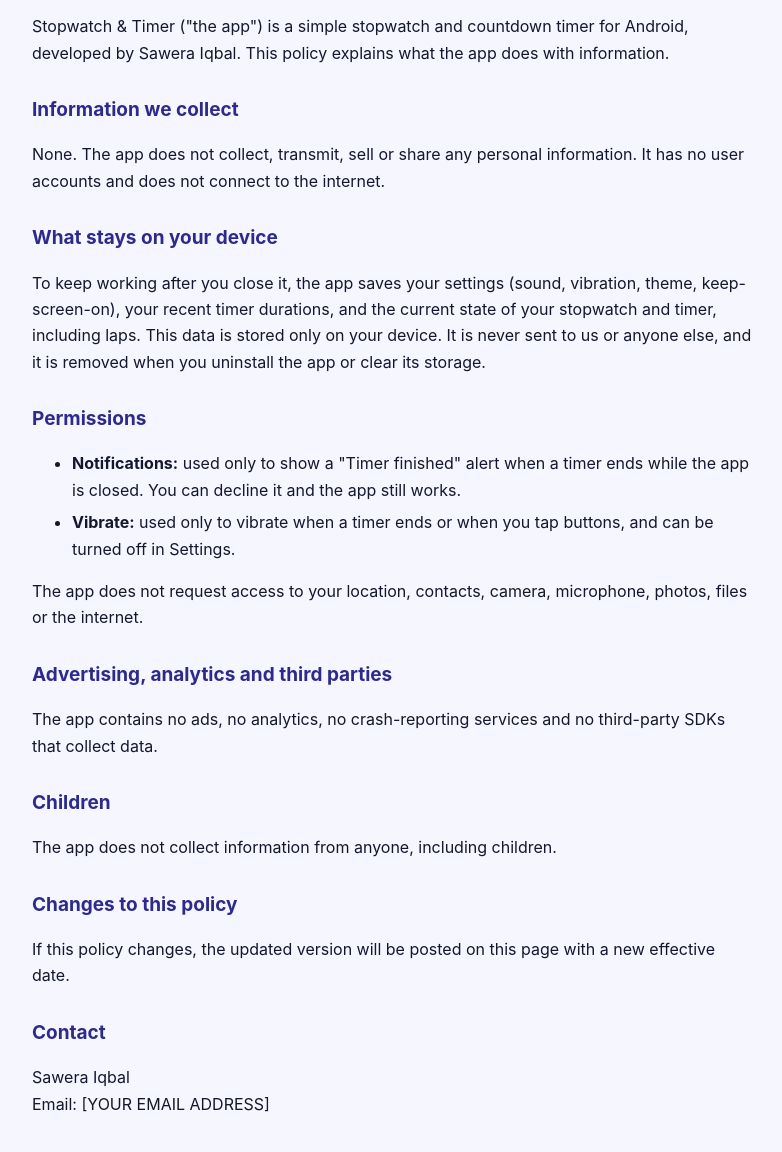
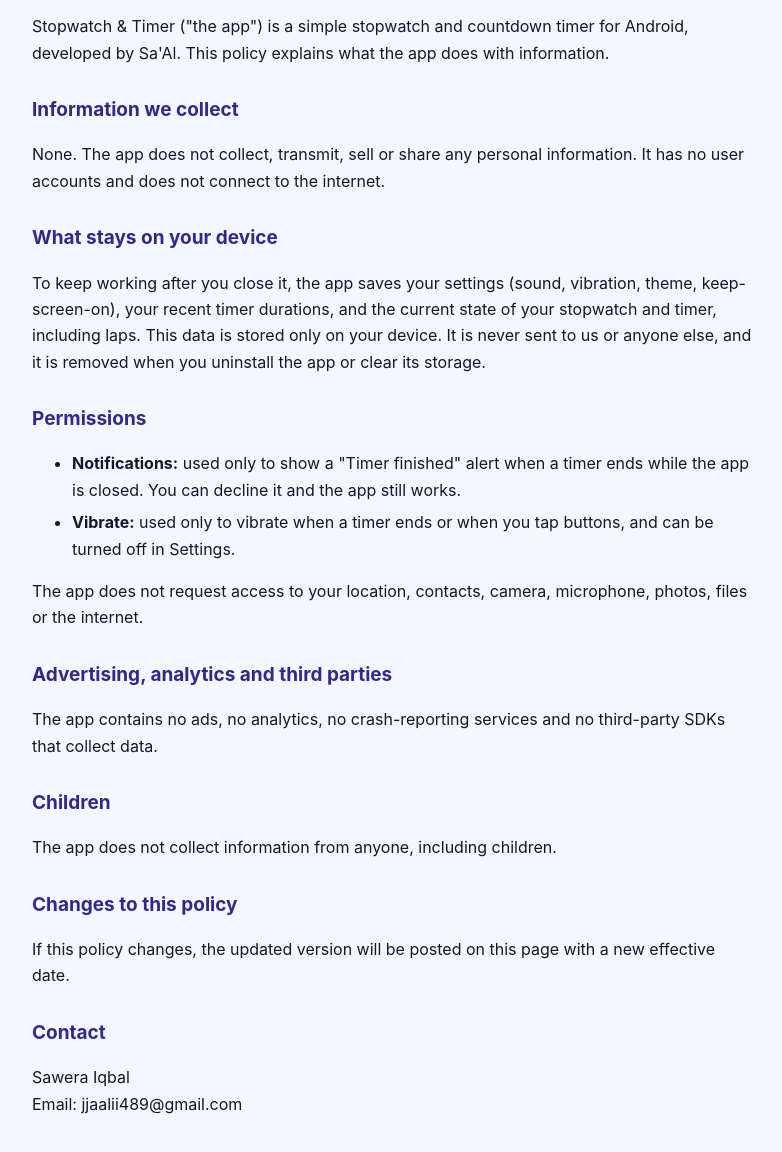
Before and after one commit to Sawera27/stopwatch-privacy, a plain HTML site: page index.html in a window 1280 px wide. Shown: the part 130-1282 px from the top of the page, without its empty margins (248-1030 px from the left). Drawn offline with Linux system fonts and the light colour scheme.

Commit message:
Update developer name and contact email in privacy policy

```diff
--- a/index.html
+++ b/index.html
@@ -16,7 +16,7 @@ li{margin:6px 0}
 <h1>Privacy Policy</h1>
 <p class="meta">Stopwatch &amp; Timer &middot; Effective date: November 19, 2026</p>
 
-<p>Stopwatch &amp; Timer ("the app") is a simple stopwatch and countdown timer for Android, developed by Sawera Iqbal. This policy explains what the app does with information.</p>
+<p>Stopwatch &amp; Timer ("the app") is a simple stopwatch and countdown timer for Android, developed by Sa'Al. This policy explains what the app does with information.</p>
 
 <h2>Information we collect</h2>
 <p>None. The app does not collect, transmit, sell or share any personal information. It has no user accounts and does not connect to the internet.</p>
@@ -41,6 +41,6 @@ li{margin:6px 0}
 <p>If this policy changes, the updated version will be posted on this page with a new effective date.</p>
 
 <h2>Contact</h2>
-<p>Sawera Iqbal<br>Email: [YOUR EMAIL ADDRESS]</p>
+<p>Sawera Iqbal<br>Email: jjaalii489@gmail.com</p>
 </body>
 </html>
```
